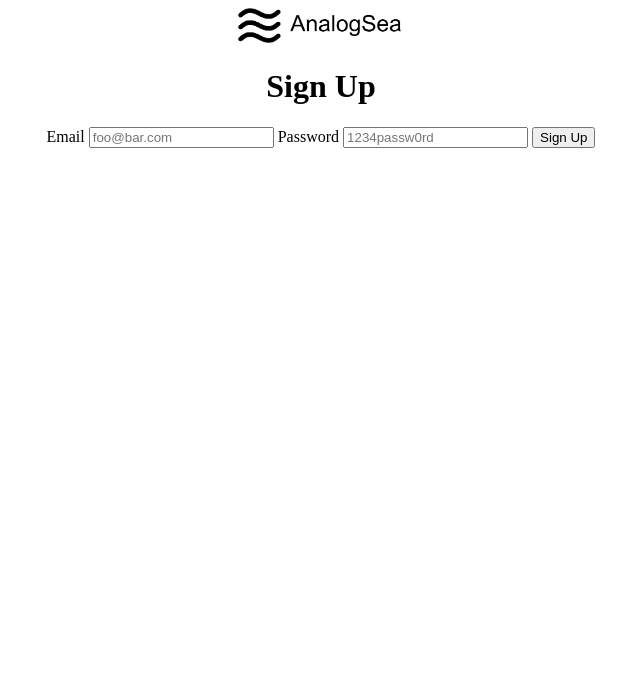
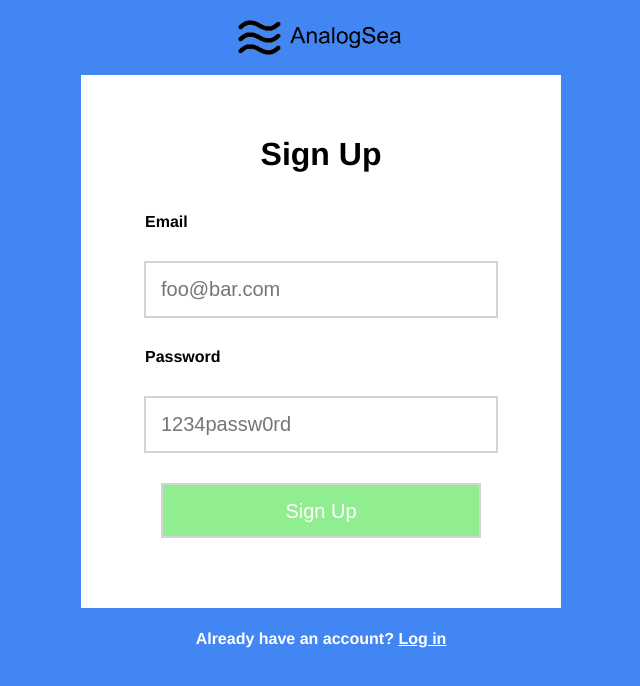
Before and after one commit to Hewser/analog-sea, a plain HTML site: page index.html in a window 1280 px wide. Shown: the whole page, without its empty margins (319-959 px from the left). Drawn offline with Linux system fonts and the light colour scheme.

Commit message:
Finished

```diff
--- a/index.html
+++ b/index.html
@@ -6,8 +6,9 @@
 	<meta charset="utf-8" description="Signup page for analog sea">
 </head>
 <body>
+	<img src="images/logo.png">
 	<div>
-		<img src="images/logo.png">
+
 		<form class="analog-form" action="/signup/" method="post">
 			<h1>Sign Up</h1>
 
@@ -20,5 +21,6 @@
 			<button type="submit">Sign Up</button>
 		</form>
 	</div>
+	<h4>Already have an account? <a href="/login">Log in</a></h4>
 </body>
 </html>
--- a/main.css
+++ b/main.css
@@ -1,6 +1,68 @@
+body {
+	background-color: #4286f4;
+	font-family: Helvetica;
+}
+
 div {
+
+	margin: auto;
+	width: 400px;
+	padding: 40px;
+	padding-left: 40px;
+	padding-right: 40px;
+	background-color: white;
+}
+h1 {
 	text-align: center;
+	margin-bottom: 40px;
+	font-style: none;
+}
+form {
+	margin: auto;
 }
 img {
 	height: 35px;
+	display: block;
+	text-align: center;
+	margin:auto;
+	margin-bottom: 20px;
+	margin-top: 20px;
 }
+label {
+	display: block;
+	margin-left: 24px;
+	margin-bottom: 30px;
+	font-weight: bold;
+}
+input {
+	display:block;
+	margin:auto;
+	width: 320px;
+	border: 2px solid lightgray;
+	padding: 15px;
+	max-height: 55px;
+	font-size: 20px;
+	margin-bottom: 30px;
+}
+button {
+	display:block;
+	margin:auto;
+	width: 320px;
+	max-height: 55px;
+	border: 2px solid lightgray;
+	padding: 15px;
+	margin-bottom: 30px;
+	color: white;
+	font-size: 20px;
+	background-color: lightgreen;
+}
+button:hover {
+	background-color: green;
+}
+h4 {
+	text-align: center;
+	color:white;
+}
+a {
+	color: white;
+}
```
